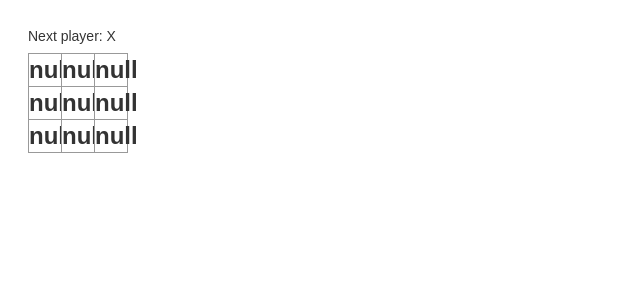
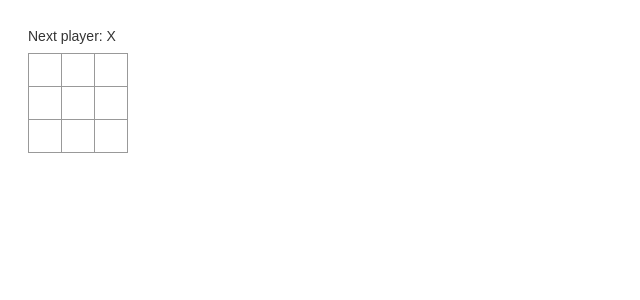
Before and after one commit to kaicarver/svelte-demo-debug, a Svelte app: page / in a window 1280 px wide. Shown: the top 300 px of the page, without its empty margins (0-640 px from the left). Built offline with nearby package versions, Linux system fonts and the light colour scheme.

Commit message:
display blank Square if null value

```diff
--- a/src/Square.svelte
+++ b/src/Square.svelte
@@ -30,4 +30,4 @@
   }
 </style>
 
-<button class="square" on:click={() => value = 'X'}>{value}</button>
+<button class="square" on:click={() => value = 'X'}>{value || ''}</button>
```
